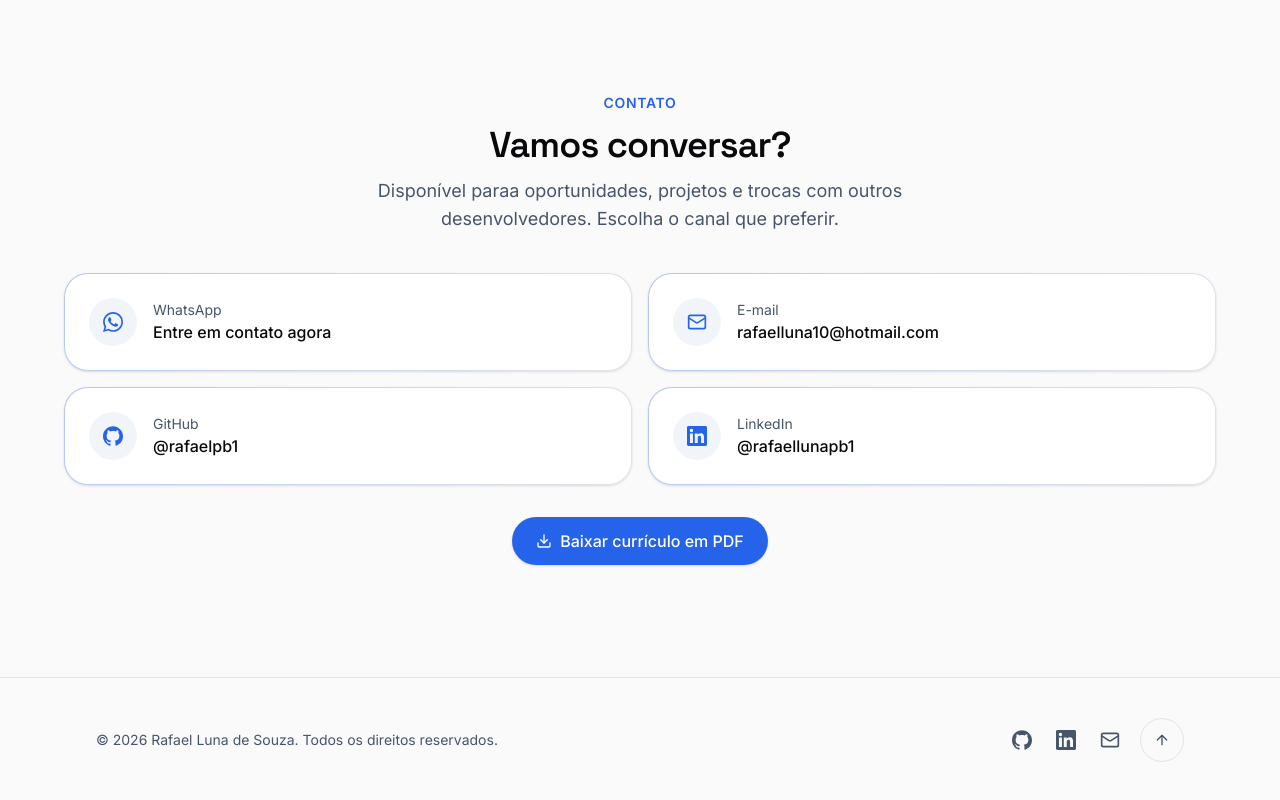
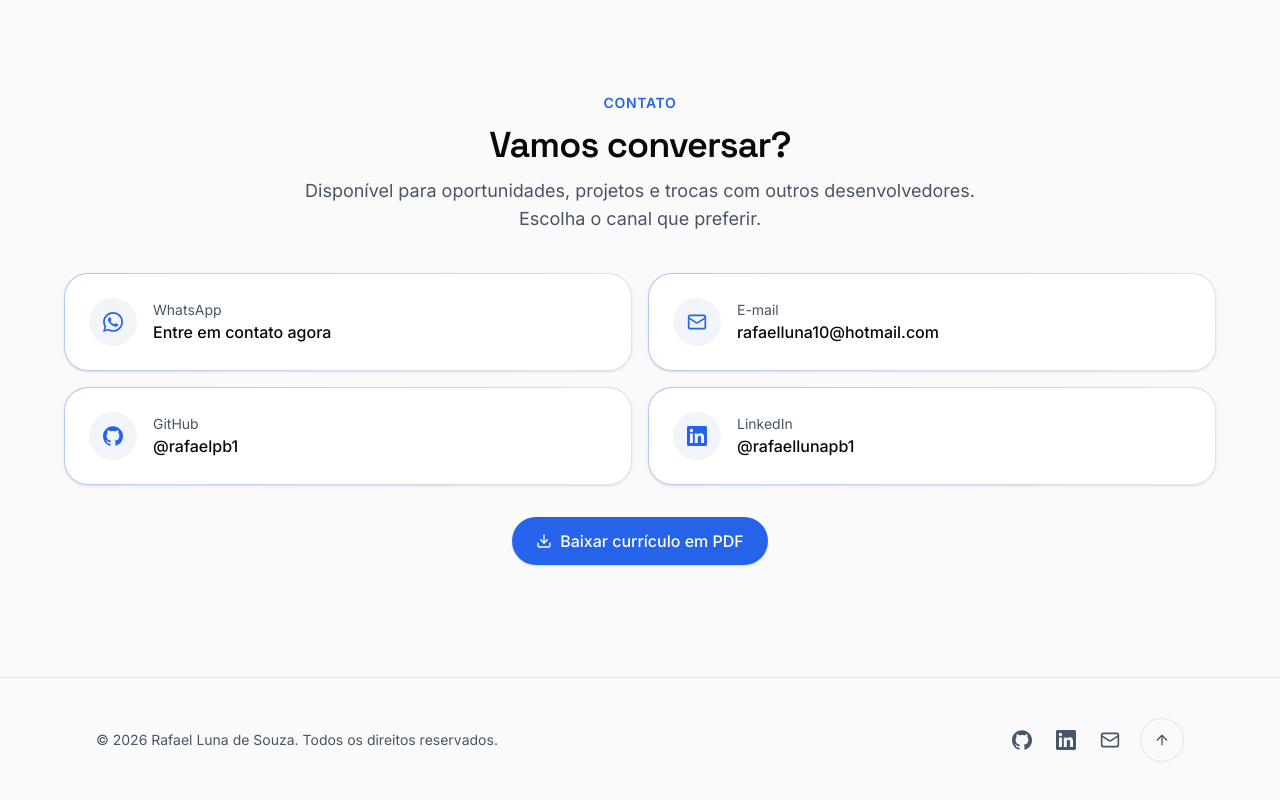
Before and after one commit to rafaelpb1/portfolio2026, a Next.js app: page / in a window 1280 px wide. Shown: the part 4814-5614 px from the top of the page. Built offline with nearby package versions, Linux system fonts and the light colour scheme.

Commit message:
fix: corrige typo no texto da seção de contato

```diff
--- a/components/sections/contact.tsx
+++ b/components/sections/contact.tsx
@@ -66,7 +66,7 @@ export function Contact() {
           align="center"
           eyebrow="Contato"
           title="Vamos conversar?"
-          description="Disponível paraa oportunidades, projetos e trocas com outros desenvolvedores. Escolha o canal que preferir."
+          description="Disponível para oportunidades, projetos e trocas com outros desenvolvedores. Escolha o canal que preferir."
           className="mx-auto"
         />
 
```
